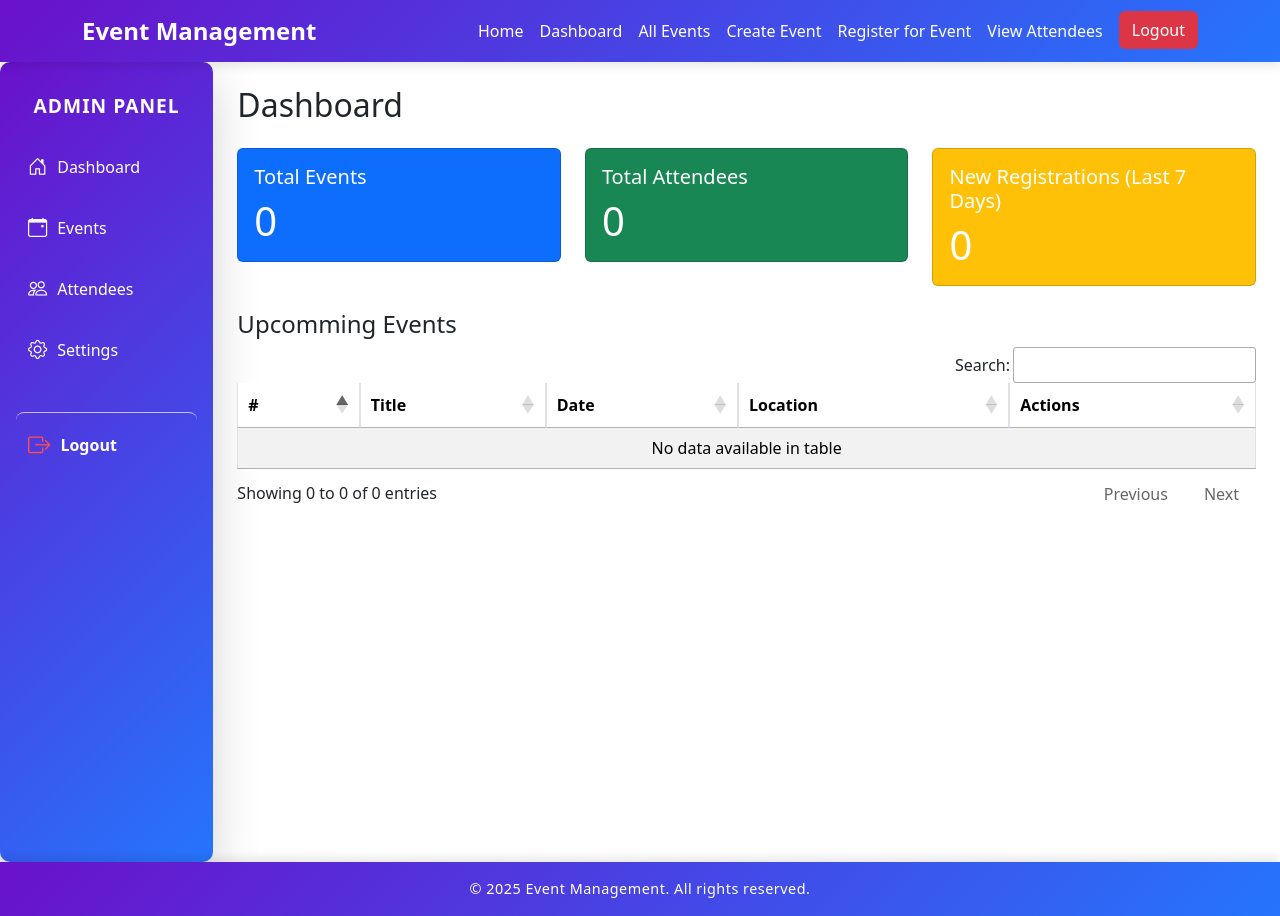
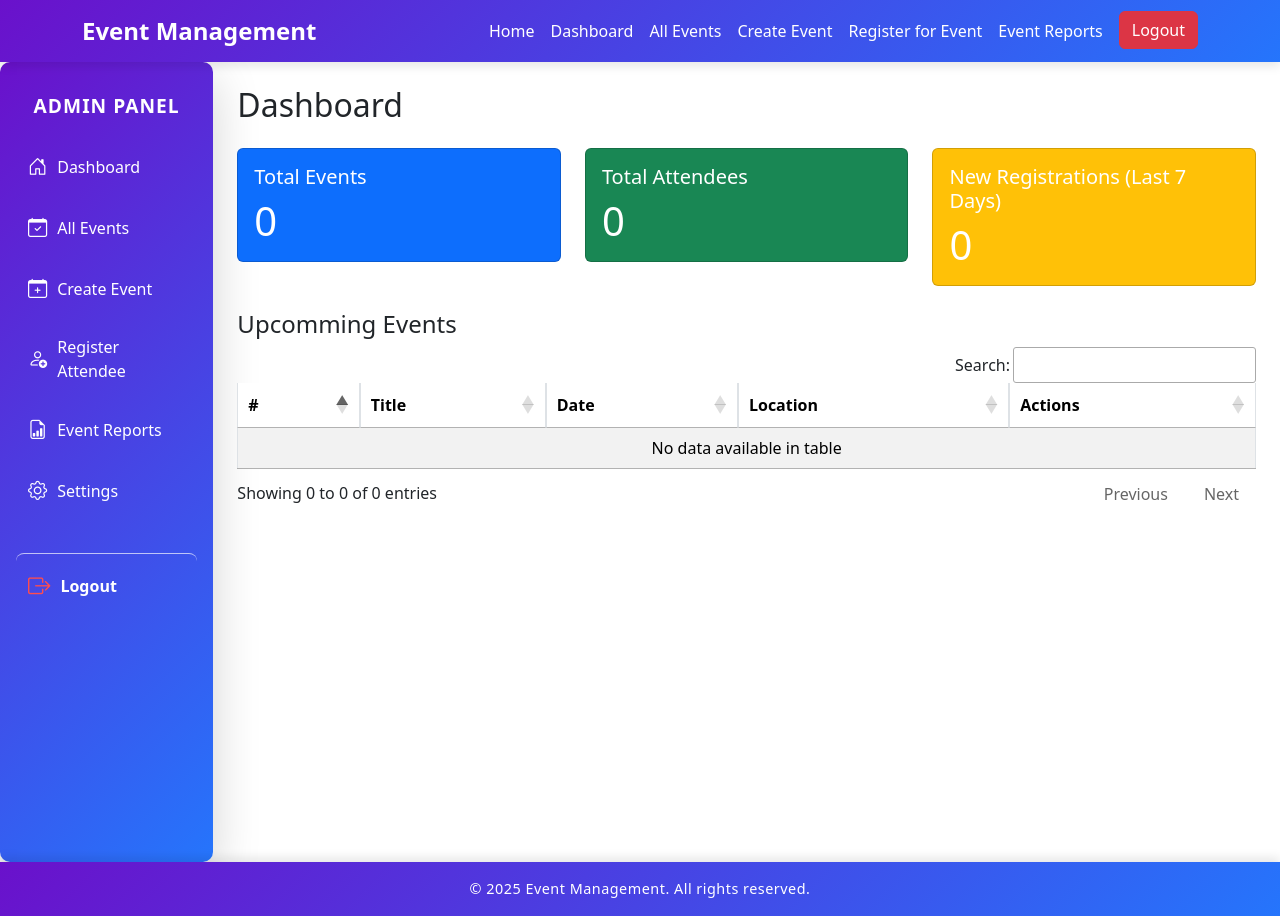
Before and after one commit to rajesh-mondal/event-management, a PHP site: page /dashboard.php in a window 1280 px wide. Run offline with PHP 8.4, Linux system fonts and the light colour scheme; the visitor is signed in with stand-in values (Sample User, id 1); data that the repository does not hold is empty; some libraries are stand-ins or nearby versions.

Commit message:
Fix footer issue and refine UI design

```diff
--- a/all_events.php
+++ b/all_events.php
@@ -28,9 +28,9 @@ $result = $conn->query( $query );
         </thead>
         <tbody>
             <?php
-$serial = 1;
-while ( $event = $result->fetch_assoc() ):
-?>
+                $serial = 1;
+                while ( $event = $result->fetch_assoc() ):
+            ?>
                 <tr>
                     <td><?=$serial++;?></td>
                     <td><?=htmlspecialchars( $event['name'] );?></td>
--- a/delete_event.php
+++ b/delete_event.php
@@ -7,7 +7,7 @@ $stmt = $conn->prepare( $query );
 $stmt->bind_param( "i", $id );
 
 if ( $stmt->execute() ) {
-    header( "Location: index.php?success=Event deleted successfully" );
+    header( "Location: all_events.php?success=Event deleted successfully" );
 } else {
     echo "Error: " . $stmt->error;
 }
--- a/edit_event.php
+++ b/edit_event.php
@@ -47,7 +47,7 @@ if ( $_SERVER['REQUEST_METHOD'] == 'POST' ) {
 ?>
 
 <?php include 'includes/header.php'; ?>
-<div class="container d-flex justify-content-center align-items-center vh-100 my-5">
+<div class="container d-flex justify-content-center align-items-center my-5">
     <div class="col-12 col-md-6">
         <div class="d-flex justify-content-between align-items-center mb-4">
             <h3 class="mb-0">Edit Event</h3>
--- a/event_details.php
+++ b/event_details.php
@@ -86,7 +86,7 @@ $conn->close();
 
 <?php include 'includes/header.php'; ?>
 
-<div class="container">
+<div class="container my-5">
     <div class="event-container">
         <h2 class="event-header"><?=htmlspecialchars( $event['name'] );?></h2>
 
--- a/event_reports.php
+++ b/event_reports.php
@@ -16,7 +16,7 @@ $eventsResult = $conn->query($eventsQuery);
 <!-- DataTables CSS -->
 <link rel="stylesheet" href="https://cdn.datatables.net/1.13.6/css/jquery.dataTables.min.css">
 
-<div class="container my-4">
+<div class="container my-5">
     <h3 class="mb-3">Event Reports</h3>
     <div class="table-responsive">
         <table id="eventTable" class="table table-striped table-bordered">
--- a/includes/header.php
+++ b/includes/header.php
@@ -19,7 +19,7 @@
     <link href="assets/css/style.css" rel="stylesheet">
     <link href="assets/css/sidebar.css" rel="stylesheet"> <!-- Custom Sidebar Styles -->
 </head>
-<body>
+<body class="d-flex flex-column min-vh-100">
     <nav class="navbar navbar-expand-lg navbar-custom">
         <div class="container">
             <a class="navbar-brand" href="#">Event Management</a>
@@ -31,7 +31,7 @@
                     <li class="nav-item">
                         <a class="nav-link" href="index.php">Home</a>
                     </li>
-                    <?php if (isset($_SESSION['role']) && $_SESSION['role'] === 'admin'): ?>
+                    <?php if ( isset( $_SESSION['role'] ) && $_SESSION['role'] === 'admin' ): ?>
                         <li class="nav-item">
                             <a class="nav-link" href="dashboard.php">Dashboard</a>
                         </li>
@@ -45,13 +45,13 @@
                     <li class="nav-item">
                         <a class="nav-link" href="register_attendee.php">Register for Event</a>
                     </li>
-                    <?php if (isset($_SESSION['role']) && $_SESSION['role'] === 'admin'): ?>
+                    <?php if ( isset( $_SESSION['role'] ) && $_SESSION['role'] === 'admin' ): ?>
                         <li class="nav-item">
-                            <a class="nav-link" href="event_reports.php">View Attendees</a>
+                            <a class="nav-link" href="event_reports.php">Event Reports</a>
                         </li>
                     <?php endif; ?>
 
-                    <?php if (isset($_SESSION['user_id'])): ?>
+                    <?php if ( isset( $_SESSION['user_id'] ) ): ?>
                         <!-- Show Logout if user is logged in -->
                         <li class="nav-item ps-2">
                             <a href="logout.php" class="btn btn-danger">Logout</a>
--- a/includes/sidebar.php
+++ b/includes/sidebar.php
@@ -8,13 +8,23 @@
                 </a>
             </li>
             <li class="nav-item mb-2">
-                <a class="nav-link sidebar-link" href="index.php">
-                    <i class="bi bi-calendar-event"></i> Events
+                <a class="nav-link sidebar-link" href="all_events.php">
+                    <i class="bi bi-calendar-check"></i> All Events
+                </a>
+            </li>
+            <li class="nav-item mb-2">
+                <a class="nav-link sidebar-link" href="create_event.php">
+                    <i class="bi bi-calendar-plus"></i> Create Event
+                </a>
+            </li>
+            <li class="nav-item mb-2">
+                <a class="nav-link sidebar-link" href="register_attendee.php">
+                    <i class="bi bi-person-add"></i> Register Attendee
                 </a>
             </li>
             <li class="nav-item mb-2">
                 <a class="nav-link sidebar-link" href="event_reports.php">
-                    <i class="bi bi-people"></i> Attendees
+                    <i class="bi bi-file-earmark-bar-graph"></i> Event Reports
                 </a>
             </li>
             <li class="nav-item mb-2">
--- a/register_attendee.php
+++ b/register_attendee.php
@@ -74,7 +74,7 @@ if ( $_SERVER['REQUEST_METHOD'] === 'POST' ) {
 ?>
 
 <?php include 'includes/header.php'; ?>
-<div class="container my-4">
+<div class="container my-5">
     <div class="row justify-content-center">
         <div class="col-md-6">
             <?php if ( $message ): ?>
```
Also changed, not shown: create_event.php (+11 -11 lines).
